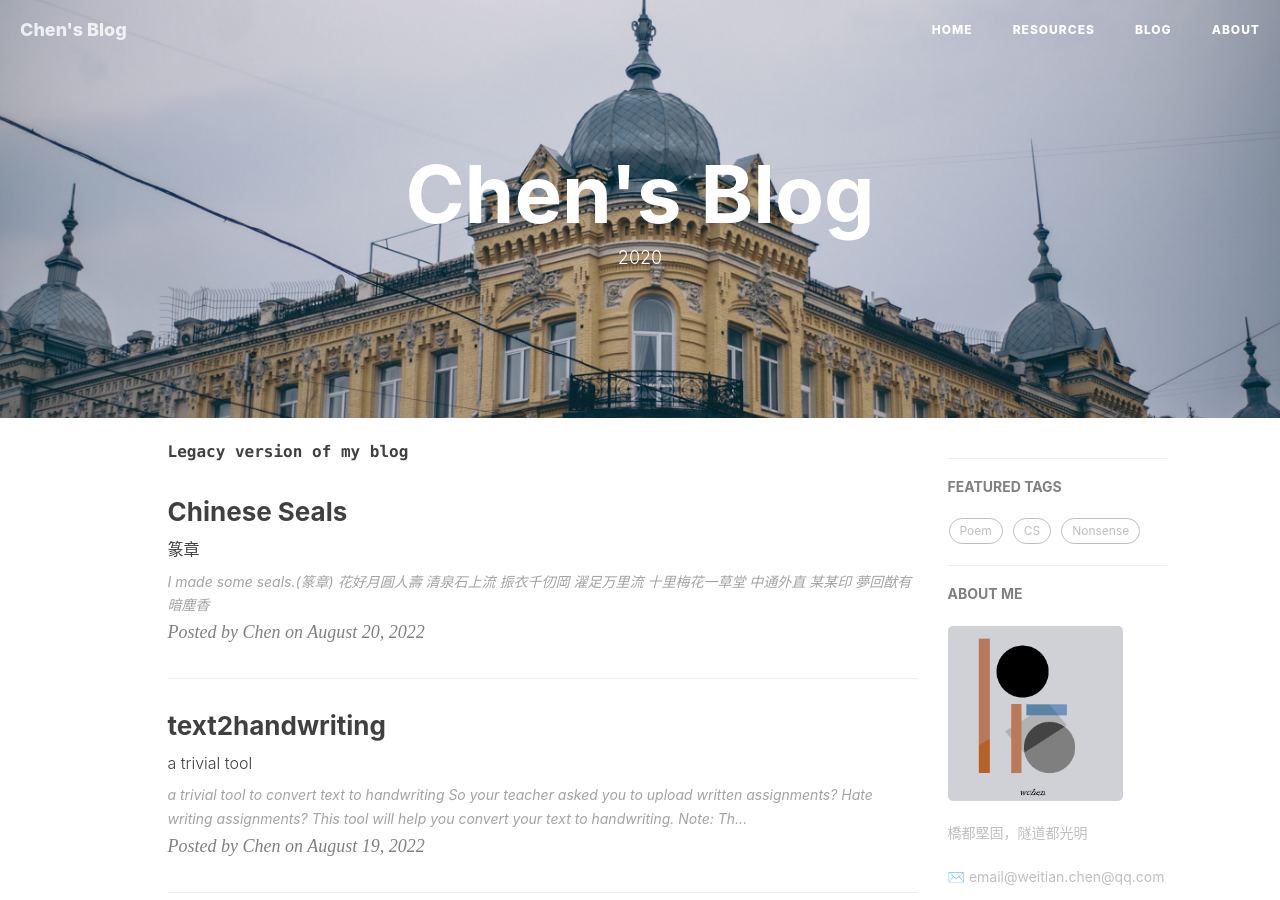
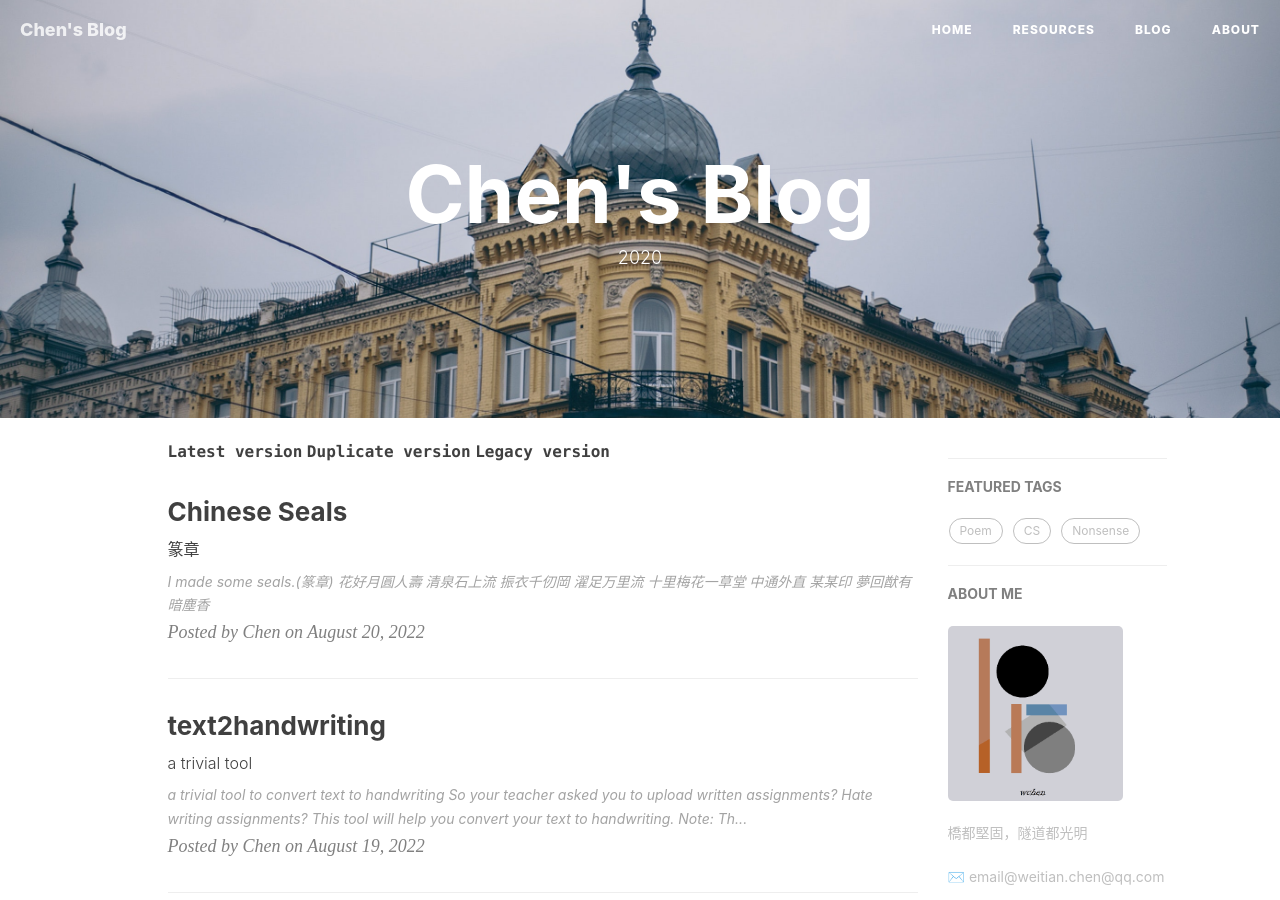
Before and after one commit to w20chen/w20chen.github.io, a Jekyll site: the page built from index.html, in a window 1280 px wide and 900 px high. Built offline with Jekyll 4.4.1, drawn with Linux system fonts in a browser that asks for light colours; nearby versions of some CDN libraries; the list of posts is cut into pages by our own code; comment, search, counter and statistics services are not loaded.

Commit message:
initial commit

```diff
--- a/index.html
+++ b/index.html
@@ -3,7 +3,9 @@ layout: page
 description: "2020"
 ---
 
-<font face=consolas><strong><a href="https://moyesolntse.github.io">Legacy version of my blog</a></strong></font>
+<font face=consolas><strong><a href="https://w20chen.github.io">Latest version</a></strong></font>
+<font face=consolas><strong><a href="https://wchen0.github.io">Duplicate version</a></strong></font>
+<font face=consolas><strong><a href="https://moyesolntse.github.io">Legacy version</a></strong></font>
 
 {% for post in paginator.posts %}
 <div class="post-preview">
```
